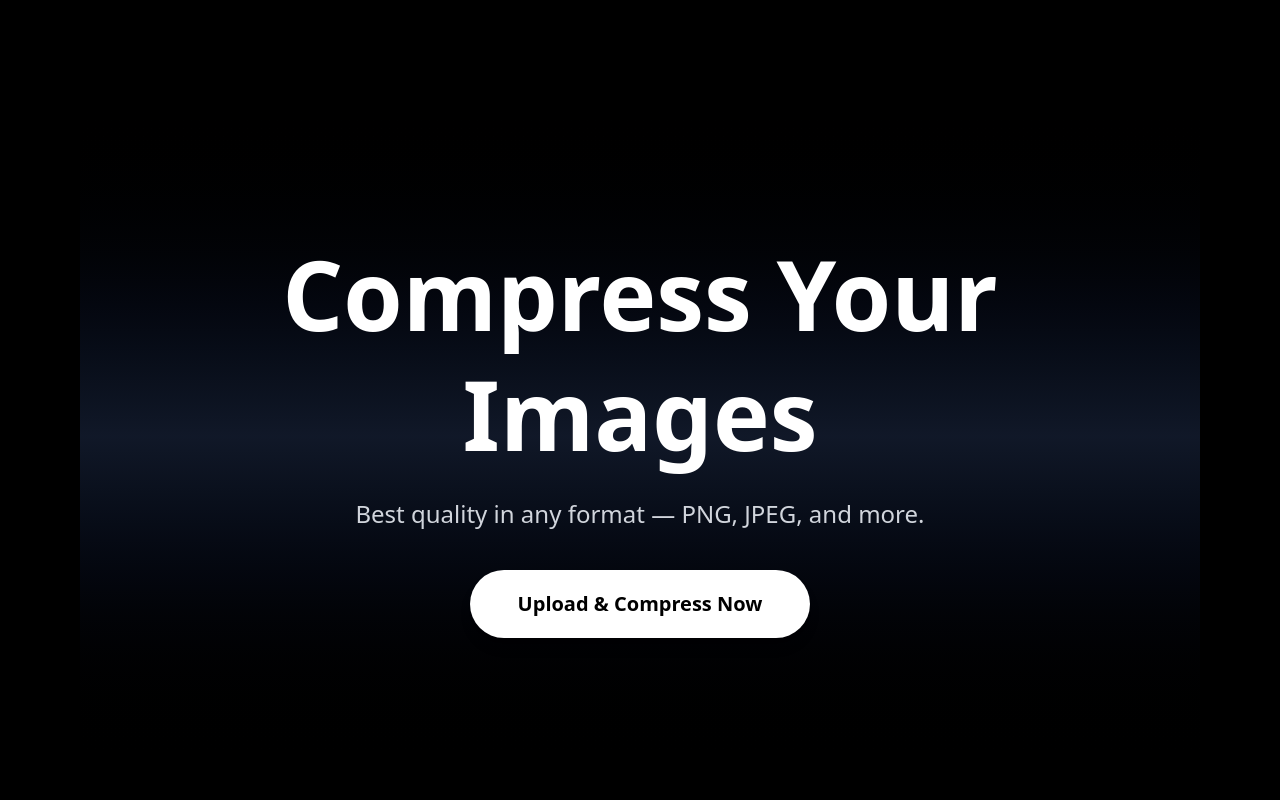
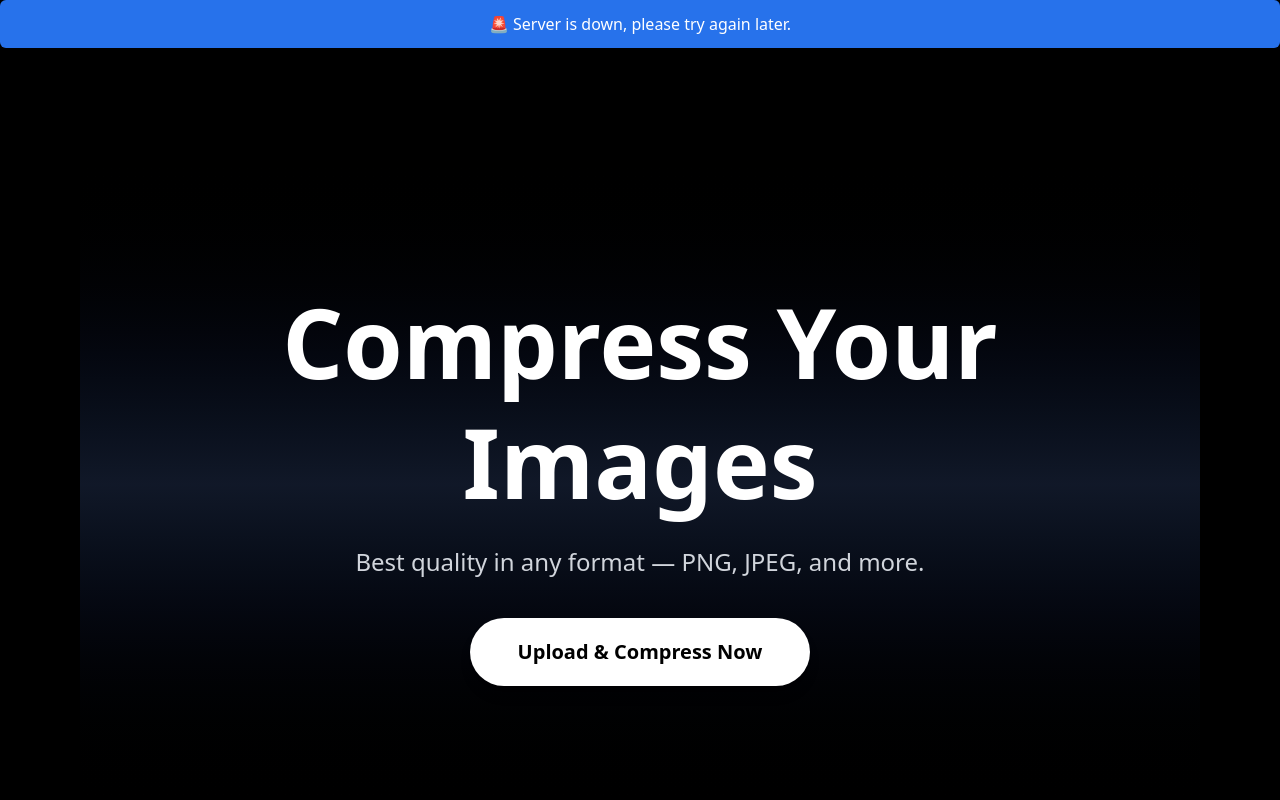
Before and after one commit to rajeshtadi357/practice-projects, a React (Vite) app in the folder file-drop/frontend/: page / in a window 1280 px wide. Shown: the top 800 px of the page. Built offline with nearby package versions, Linux system fonts and the light colour scheme; no server answers.

Commit message:
server warmup check added

```diff
--- a/file-drop/frontend/src/App.jsx
+++ b/file-drop/frontend/src/App.jsx
@@ -6,6 +6,7 @@ import { clearFileName } from './features/fileNameSlice.js'
 import { clearCompressInfo } from './features/compressSlice.js'
 import { clearInput } from './features/inputSlice.js'
 import { Toaster } from 'react-hot-toast' // ✅ Added
+import useStartServer from './hooks/startServer.js'
 
 
 function App() {
@@ -13,6 +14,7 @@ function App() {
   const compressImg = useSelector((state) => state.compressImg)
   const dispatch = useDispatch()
 
+  const {isServerReady,err}=useStartServer()
 
   useEffect(() => {
     return () => {
@@ -38,6 +40,15 @@ function App() {
           },
         }}
       />
+
+      {
+        err &&
+       <div className="w-full bg-blue-500/90 text-white px-4 py-3 rounded-md shadow-md text-center text-sm sm:text-base">
+          🚨 Server is down, please try again later.
+      </div>
+
+
+      }
 
       {/* Main content wrapper */}
       <div className="container mx-auto px-4 sm:px-8 lg:px-20 py-12 sm:py-16 lg:py-24 space-y-20">
--- a/file-drop/frontend/src/config/config.js
+++ b/file-drop/frontend/src/config/config.js
@@ -1,7 +1,7 @@
 import axios from 'axios'
 
 const axiosInstance=axios.create({
-    baseURL:"https://file-drop-2o0w.onrender.com/"
+    baseURL: "https://file-drop-2o0w.onrender.com/"      /* "http://localhost:3000/" */
 })
 
 export default axiosInstance
--- /dev/null
+++ b/file-drop/frontend/src/hooks/startServer.js
@@ -0,0 +1,43 @@
+import { useState, useEffect } from "react";
+import axiosInstance from "../config/config";
+import toast from "react-hot-toast";
+
+ function useStartServer(){
+
+    const [isServerReady, setIsServerReady]=useState(false)
+    const [err,setErr]=useState(null)
+
+
+    const pingServer=async ()=>{
+        console.log("pinging the server")
+        const toasttId= toast.loading("server is getting ready, usually takes up 20-30s")
+        try {
+
+            const res=await axiosInstance.get()
+            console.log(res)
+            if(res.status==200){
+                setIsServerReady(true)
+                toast.success("Server is ready",{id:toasttId})
+            }
+        } catch (error) {
+            console.log(error)
+
+           if(error.request && !error.reponse){
+             setErr("server is down please try again later")
+            toast.error("server is down, please try again later",{id:toasttId})
+           }
+           toast.error("internal server error, please try again", {id:toasttId})
+
+        }
+    }
+
+    useEffect(()=>{
+        pingServer()
+    },[])
+
+
+    return {isServerReady,err }
+
+}
+
+export default useStartServer
```
Also changed, not shown: 1 other file (tests, documents, lock files or other folders).
